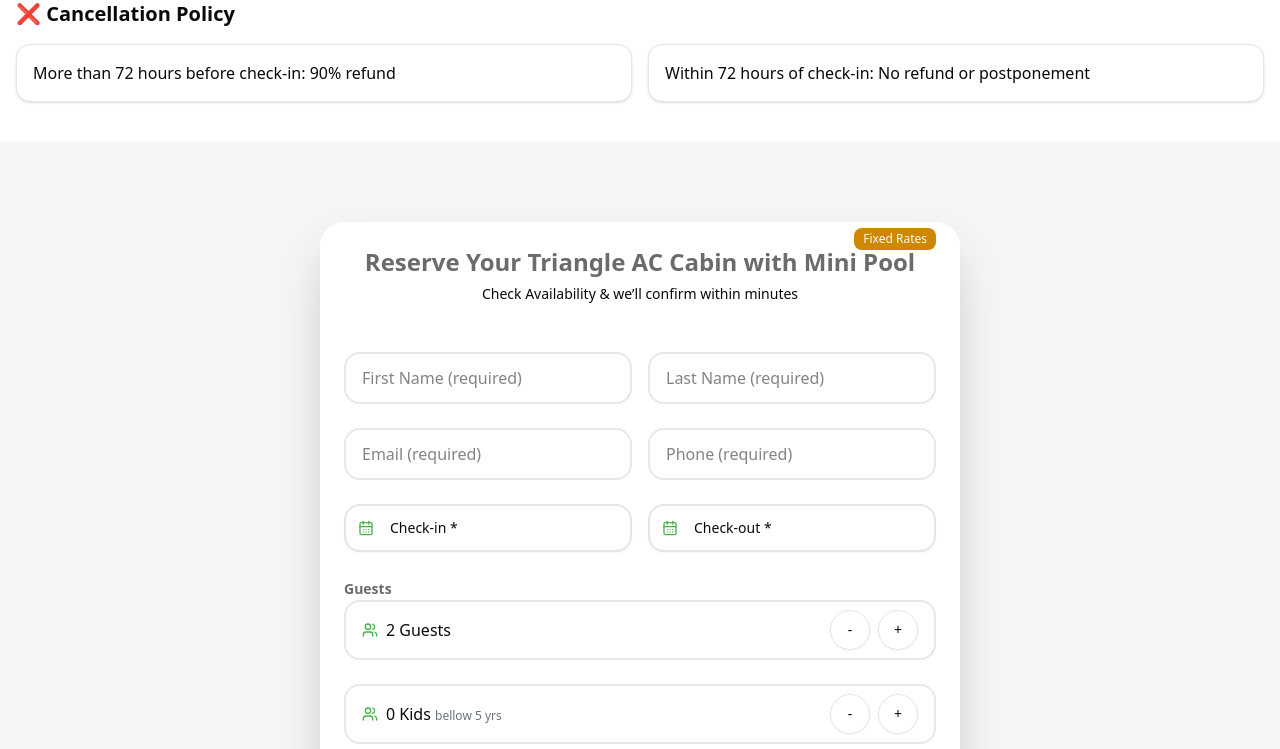
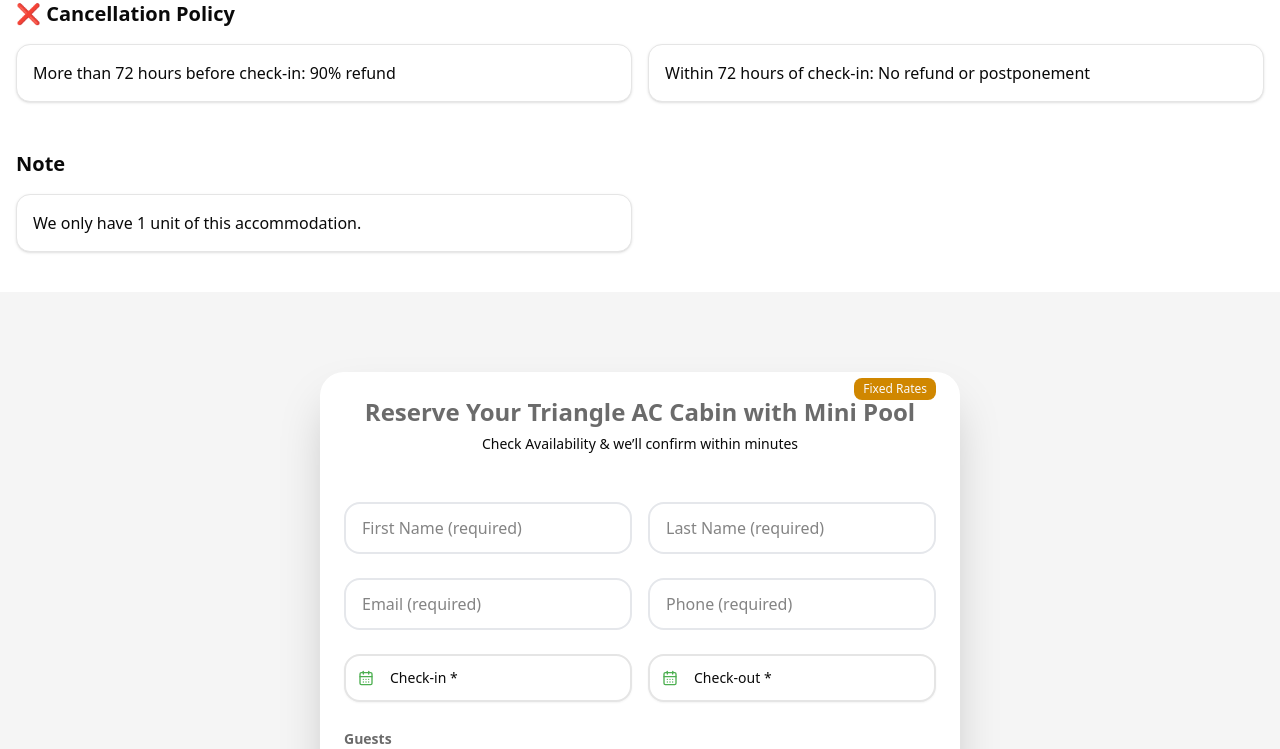
Before and after one commit to krishkad/thetriangleglamping, a Next.js app: page /accommodations/triangle-ac-cabin-with-mini-pool in a window 1280 px wide. Shown: the part 7404-8153 px from the top of the page. Built offline with nearby package versions, Linux system fonts and the light colour scheme; no server answers.

Commit message:
note added

```diff
--- a/src/components/CampDetails.tsx
+++ b/src/components/CampDetails.tsx
@@ -321,6 +321,18 @@ export default function CampDetail({ camp = defaultCamp }) {
             ))}
           </div>
         </section>
+
+        {/* ❌ Note */}
+        <section>
+          <h2 className="text-xl font-semibold mb-4">Note</h2>
+          <div className="grid md:grid-cols-2 gap-4">
+            {["We only have 1 unit of this accommodation."].map((item, i) => (
+              <div key={i} className="p-4 border rounded-xl bg-white shadow-sm">
+                {item}
+              </div>
+            ))}
+          </div>
+        </section>
       </div>
       <section className="w-full py-20 bg-secondary">
         <div className="max-w-2xl px-4 mx-auto">
```
